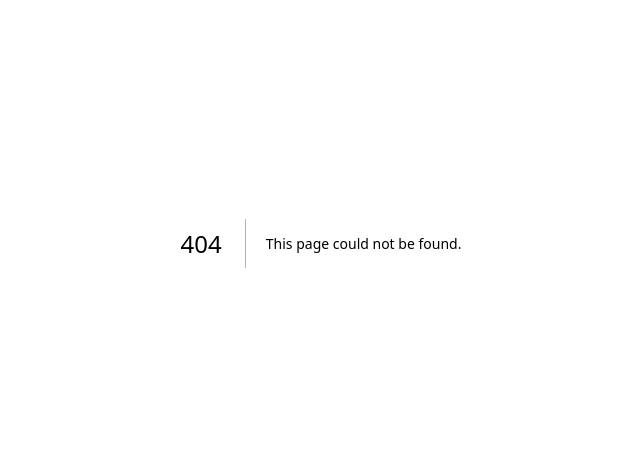
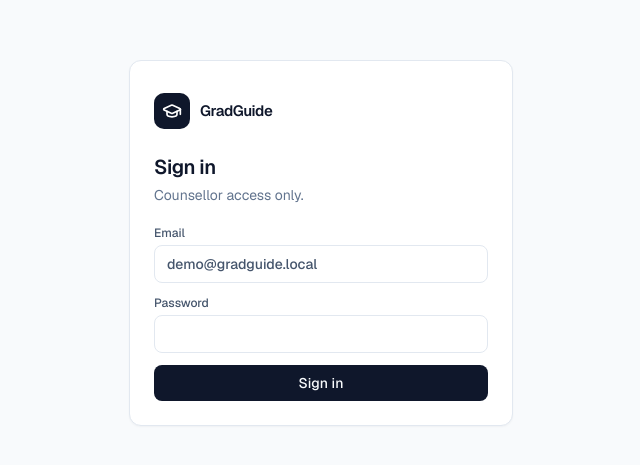
Before and after one commit to flashrod/gradguide-counsellor, a Next.js app in the folder frontend/: page /login in a window 1280 px wide. Before the commit this address had no page. Shown: the part 157-622 px from the top of the page, without its empty margins (319-959 px from the left). Built offline with nearby package versions, Linux system fonts and the light colour scheme.

Commit message:
Add login UI and protected routes

```diff
--- a/frontend/package.json
+++ b/frontend/package.json
@@ -15,13 +15,14 @@
     "@radix-ui/react-separator": "^1.1.15",
     "@radix-ui/react-slot": "^1.3.3",
     "@tabler/icons-react": "^3.48.0",
+    "better-auth": "^1.3.9",
     "class-variance-authority": "^0.7.1",
     "clsx": "^2.1.1",
     "lucide-react": "^1.52.0",
     "motion": "^14.0.0",
     "next": "16.3.8",
-    "react": "19.2.8",
-    "react-dom": "19.2.8",
+    "react": "^19.2.8",
+    "react-dom": "^19.2.8",
     "tailwind-merge": "^3.7.0"
   },
   "devDependencies": {
--- a/frontend/src/app/(app)/layout.tsx
+++ b/frontend/src/app/(app)/layout.tsx
@@ -1,9 +1,17 @@
 import { Sidebar } from "@/components/layout/sidebar";
+import { getCurrentCounsellor } from "@/lib/current-counsellor";
 
-export default function AppLayout({ children }: { children: React.ReactNode }) {
+export default async function AppLayout({ children }: { children: React.ReactNode }) {
+  const counsellor = await getCurrentCounsellor();
   return (
     <div className="flex h-dvh overflow-hidden bg-slate-50">
-      <Sidebar />
+      <Sidebar
+        user={
+          counsellor != null
+            ? { name: counsellor.name, email: counsellor.email }
+            : null
+        }
+      />
       <main className="min-w-0 flex-1 overflow-y-auto">
         <div className="mx-auto w-full max-w-6xl px-6 py-8 lg:px-10">
           {children}
--- /dev/null
+++ b/frontend/src/app/login/page.tsx
@@ -0,0 +1,110 @@
+"use client";
+
+import { Suspense, useState } from "react";
+import { useRouter, useSearchParams } from "next/navigation";
+import { GraduationCap } from "lucide-react";
+
+import { Button } from "@/components/ui/button";
+import { Card, CardContent } from "@/components/ui/card";
+import { signIn } from "@/lib/auth-client";
+
+function LoginForm() {
+  const router = useRouter();
+  const searchParams = useSearchParams();
+  const [email, setEmail] = useState("demo@gradguide.local");
+  const [password, setPassword] = useState("");
+  const [busy, setBusy] = useState(false);
+  const [error, setError] = useState<string | null>(null);
+
+  async function submit(): Promise<void> {
+    setBusy(true);
+    setError(null);
+    const result = await signIn.email(
+      { email: email.trim(), password },
+      {
+        onError: (context) => {
+          setError(context.error.message ?? "Sign-in failed.");
+        },
+      }
+    );
+    setBusy(false);
+    if (result.error == null) {
+      router.push(searchParams.get("next") ?? "/workspace");
+      router.refresh();
+    }
+  }
+
+  const inputClass =
+    "w-full rounded-md border border-input bg-background px-3 py-2 text-sm focus-visible:outline-none focus-visible:ring-2 focus-visible:ring-ring";
+
+  return (
+    <div className="flex min-h-dvh items-center justify-center bg-slate-50 px-4">
+      <Card className="w-full max-w-sm">
+        <CardContent className="pt-8">
+          <div className="flex items-center gap-2.5">
+            <span className="flex h-9 w-9 items-center justify-center rounded-lg bg-slate-900 text-white">
+              <GraduationCap className="h-5 w-5" aria-hidden />
+            </span>
+            <span className="text-[15px] font-semibold tracking-tight text-slate-900">
+              GradGuide
+            </span>
+          </div>
+          <h1 className="mt-6 text-xl font-semibold tracking-tight text-slate-900">
+            Sign in
+          </h1>
+          <p className="mt-1 text-sm text-slate-500">
+            Counsellor access only.
+          </p>
+          <form
+            className="mt-5 space-y-3"
+            onSubmit={(e) => {
+              e.preventDefault();
+              void submit();
+            }}
+          >
+            <label className="block text-xs font-medium text-slate-600">
+              Email
+              <input
+                aria-label="Email"
+                type="email"
+                required
+                autoComplete="email"
+                className={`${inputClass} mt-1`}
+                value={email}
+                onChange={(e) => setEmail(e.target.value)}
+              />
+            </label>
+            <label className="block text-xs font-medium text-slate-600">
+              Password
+              <input
+                aria-label="Password"
+                type="password"
+                required
+                autoComplete="current-password"
+                className={`${inputClass} mt-1`}
+                value={password}
+                onChange={(e) => setPassword(e.target.value)}
+              />
+            </label>
+            {error != null && (
+              <p role="alert" className="text-[13px] text-red-700">
+                {error}
+              </p>
+            )}
+            <Button type="submit" className="w-full" disabled={busy}>
+              {busy ? "Signing in…" : "Sign in"}
+            </Button>
+          </form>
+        </CardContent>
+      </Card>
+    </div>
+  );
+}
+
+export default function LoginPage() {
+  return (
+    <Suspense>
+      <LoginForm />
+    </Suspense>
+  );
+}
--- a/frontend/src/lib/api.ts
+++ b/frontend/src/lib/api.ts
@@ -174,10 +174,9 @@ async function postJson<T>(path: string, body: unknown): Promise<T> {
 }
 
 export async function createSession(
-  studentId: string,
-  counsellorId = "counsellor-1"
+  studentId: string
 ): Promise<{ session: ApiSessionSummary }> {
-  return postJson(`/api/students/${studentId}/sessions`, { counsellorId });
+  return postJson(`/api/students/${studentId}/sessions`, {});
 }
 
 export async function listSessions(
```
Also changed, not shown: 2 other files (tests, documents, lock files or other folders).
